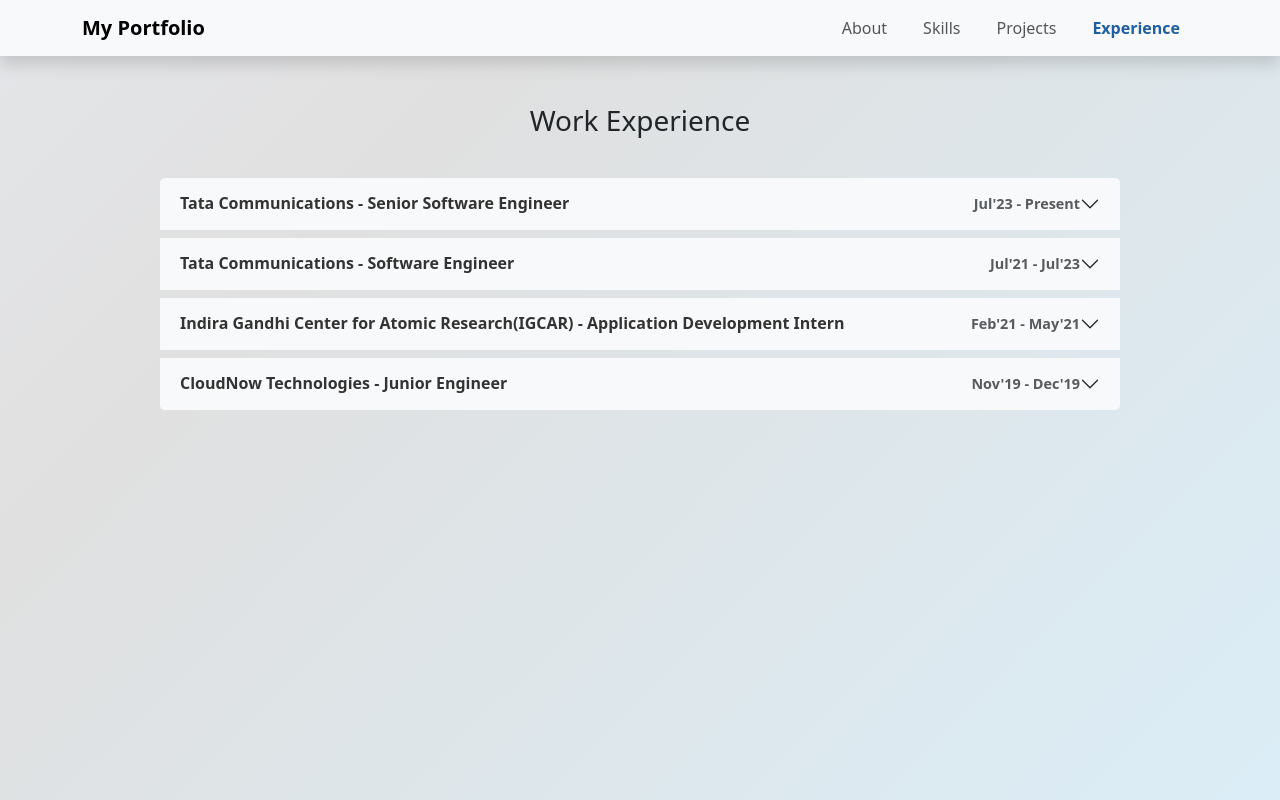
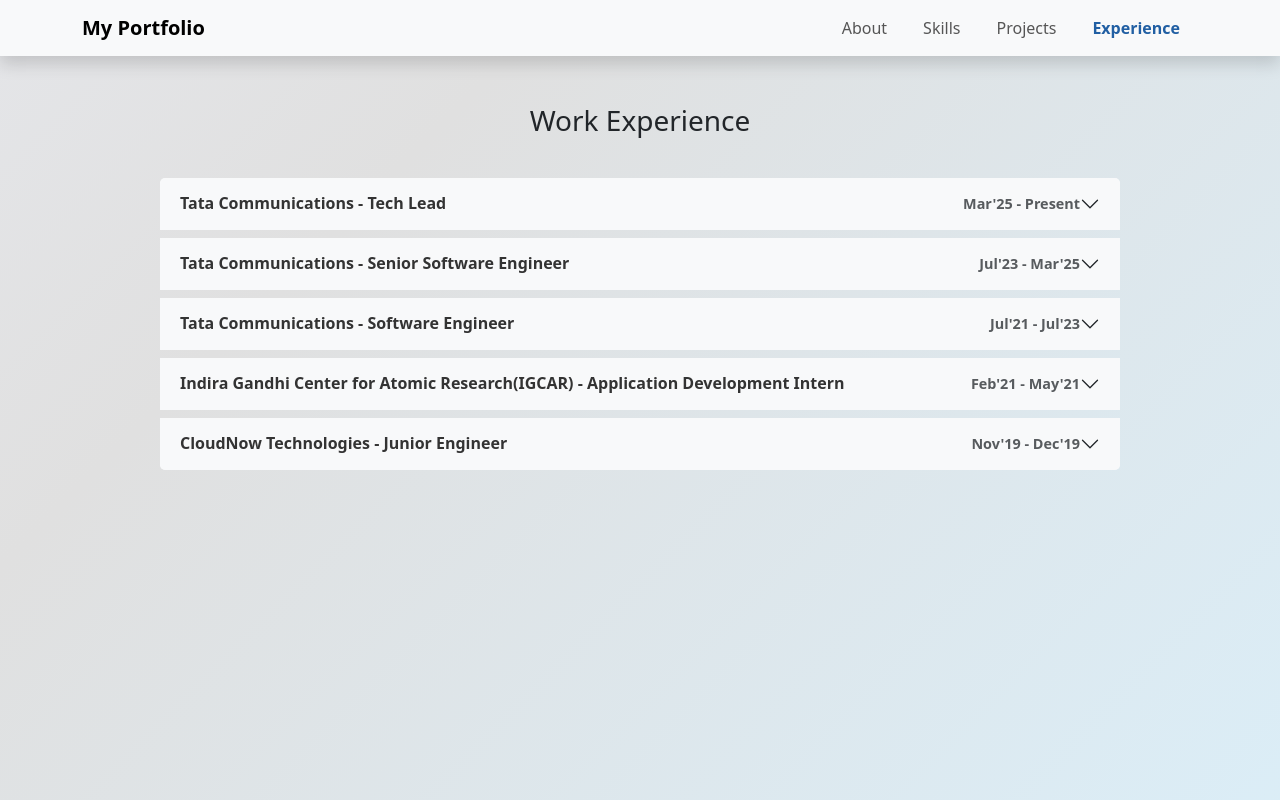
Before and after one commit to sharma-isha/portfolio, an Angular app: page /experience in a window 1280 px wide. Built offline with nearby package versions, Linux system fonts and the light colour scheme.

Commit message:
added new experience and new professional projects

```diff
--- a/src/app/experience/experience.component.ts
+++ b/src/app/experience/experience.component.ts
@@ -13,8 +13,19 @@
   experiences = [
     {
       company: 'Tata Communications',
+      role: 'Tech Lead',
+      duration: "Mar'25 - Present",
+      responsibilities: [
+        'Led a newly formed backend team post-transition, aligning quickly on goals and architecture to drive delivery of a high-impact digital product.',
+        'Delivered a scalable, production-grade solution under aggressive timelines.',
+        'Accelerated sprint velocity by 25% by integrating GenAI solutions into development workflows, optimizing code generation, testing, and documentation.'
+      ],
+      technologies: ['Java','SpringBoot', 'Spring Security', 'Keycloak', 'Thymeleaf', 'Spring JPA', 'RabbitMQ', 'Redis','Jenkins','Co-Pilot']
+    },
+    {
+      company: 'Tata Communications',
       role: 'Senior Software Engineer',
-      duration: "Jul'23 - Present",
+      duration: "Jul'23 - Mar'25",
       responsibilities: [
         'Led the O2C team for the GlobalRapide product, contributing to 10+ successful deployments with cross-functional teams.',
         'Stepped in as a critical resource for a new project GSC Partner, delivering it ahead of schedule.',
--- a/src/app/projects/projects.component.ts
+++ b/src/app/projects/projects.component.ts
@@ -66,6 +66,16 @@
         'Led a team of 4 developers in tight timelines for successful delivery.',
         'Mandated Robust Testing which identified and resolved Potential Production issues.'
       ]
+    },
+    {
+      title: 'IZOMCC 2.0',
+      shortDescription: 'A Modular Approach for the L2C journey of Izo Multi Cloud Connect and Direct Usecases and Components.',
+      image: 'path/to/image.jpg',
+      link: 'https://github.com/your-repo',
+      features: [
+        'Led a team of 6 developers in aggressive production release timelines.',
+        'Leveraged GenAI tools to accelerate sprint velocity by 25%.'
+      ]
     }
   ];
 
```
